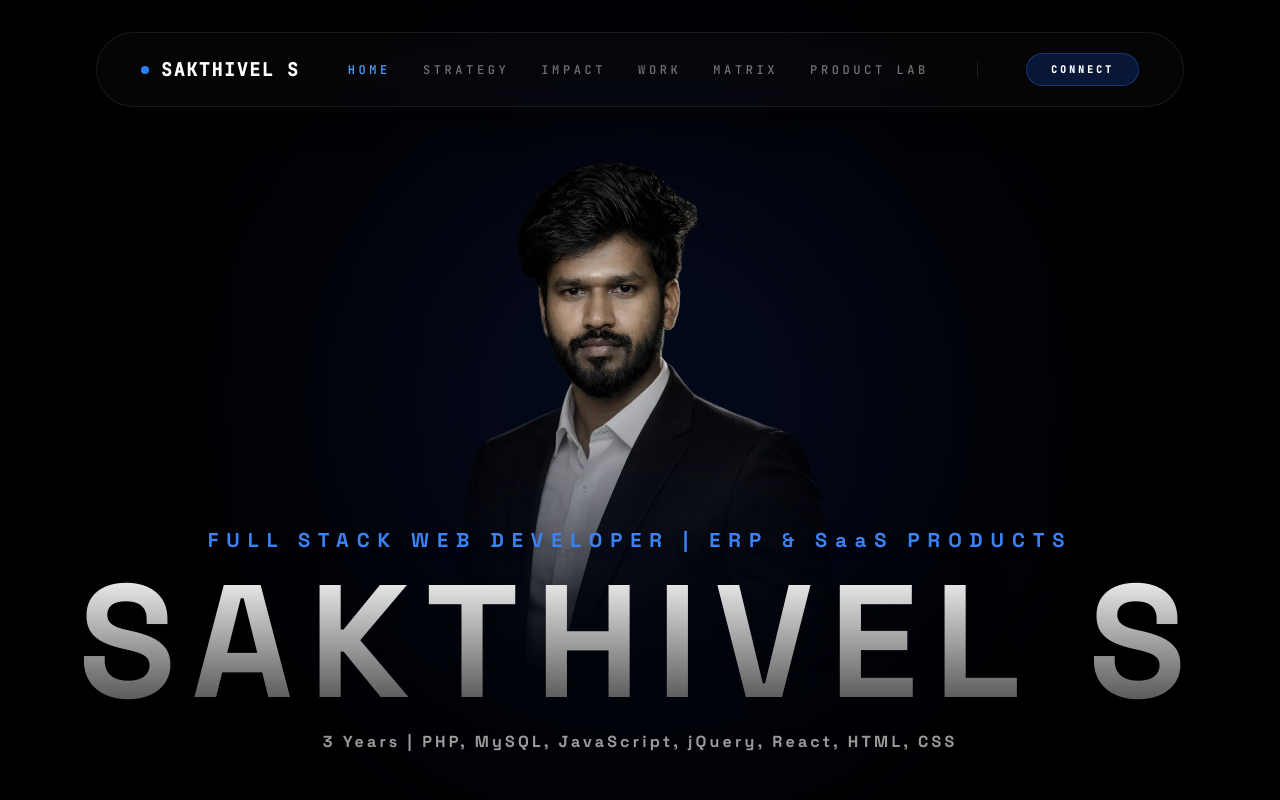
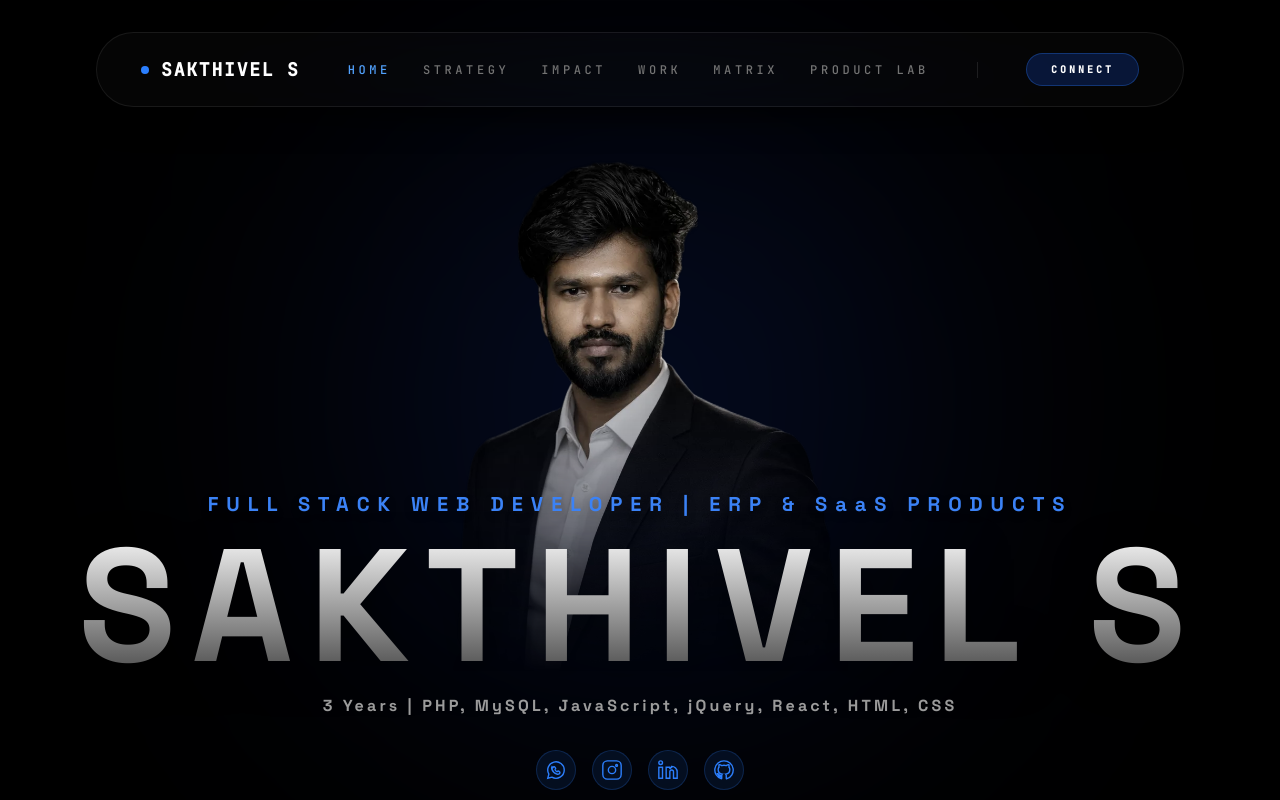
Before and after one commit to Sakthi-DevNinja/sakthivel-dev, a React (Vite) app: page / in a window 1280 px wide. Shown: the top 800 px of the page. Built offline with nearby package versions, Linux system fonts and the light colour scheme.

Commit message:
Social links added successfully

```diff
--- a/App.tsx
+++ b/App.tsx
@@ -22,6 +22,8 @@ import {
   PRODUCTS
 } from './constants';
 import { Product } from './types';
+
+import { SocialMedia } from "./components/SocialMedia";
 
 type ViewState = 'HOME' | 'PRODUCT_LAB' | 'PRODUCT_DETAIL';
 
@@ -181,7 +183,9 @@ const App: React.FC = () => {
 
               <p className="text-[#9d9d9d] text-[0.6rem] font-bold tracking-[0.1em] md:tracking-[0.2em] mt-2 text-md md:text-[1rem]">3 Years | PHP, MySQL, JavaScript, jQuery, React, HTML, CSS</p>
 
-          </div>
+              <SocialMedia className="justify-center mt-8" />
+
+         </div>
         </section>
 
         {/* 01 / Perspective Section */}
--- /dev/null
+++ b/components/SocialMedia.tsx
@@ -0,0 +1,49 @@
+import React from "react";
+
+interface SocialMediaProps {
+  className?: string;
+}
+
+export const SocialMedia: React.FC<SocialMediaProps> = ({ className }) => {
+  const baseStyle =
+    "w-10 h-10 rounded-full bg-blue-500/10 flex items-center justify-center border border-blue-500/20 text-blue-500 hover:bg-blue-500/20 hover:scale-110 transition-all duration-300";
+
+  return (
+    <div className={`flex gap-4 ${className}`}>
+
+      {/* WhatsApp */}
+      <a href="https://wa.me/919585909130?text=Hi%20Sakthivel,%20I%20visited%20your%20portfolio%20and%20I%20would%20like%20to%20discuss%20a%20project%20with%20you." target="_blank" rel="noreferrer" className={baseStyle}>
+        <svg viewBox="0 0 24 24" width="22" height="22" fill="none" stroke="currentColor" strokeWidth="1.5">
+          <path d="M21 12a9 9 0 01-13.5 7.8L3 21l1.2-4.5A9 9 0 1121 12z" />
+          <path d="M8.5 9.5c.5-1 1-1 1.5-1 .3 0 .6 0 .8.4l.7 1c.2.3.2.6 0 .9l-.4.6c-.1.2-.1.4 0 .6.4.7 1 1.3 1.7 1.7.2.1.4.1.6 0l.6-.4c.3-.2.6-.2.9 0l1 .7c.4.2.4.5.4.8 0 .5 0 1-.9 1.5-.7.4-1.5.5-2.4.2-2.6-.9-4.7-3-5.6-5.6-.3-.9-.2-1.7.2-2.4z" />
+        </svg>
+      </a>
+
+      {/* Instagram */}
+      <a href="https://www.instagram.com/sakthi_dev18" target="_blank" rel="noreferrer" className={baseStyle}>
+        <svg viewBox="0 0 24 24" width="22" height="22" fill="none" stroke="currentColor" strokeWidth="1.5">
+          <rect x="2" y="2" width="20" height="20" rx="5" />
+          <circle cx="12" cy="12" r="4" />
+          <circle cx="17" cy="7" r="1" />
+        </svg>
+      </a>
+
+      {/* LinkedIn */}
+      <a href="https://www.linkedin.com/in/sakthivel-dev" target="_blank" rel="noreferrer" className={baseStyle}>
+        <svg viewBox="0 0 24 24" width="22" height="22" fill="none" stroke="currentColor" strokeWidth="1.5">
+          <rect x="2" y="9" width="4" height="12" />
+          <circle cx="4" cy="4" r="2" />
+          <path d="M16 8a6 6 0 016 6v7h-4v-7a2 2 0 10-4 0v7h-4v-12h4v2a4 4 0 012-2z" />
+        </svg>
+      </a>
+
+      {/* GitHub */}
+      <a href="https://github.com/Sakthi-DevNinja" target="_blank" rel="noreferrer" className={baseStyle}>
+        <svg viewBox="0 0 24 24" width="22" height="22" fill="none" stroke="currentColor" strokeWidth="1.5">
+          <path d="M12 2a10 10 0 00-3.16 19.5c.5.09.68-.22.68-.48v-1.7c-2.78.6-3.37-1.34-3.37-1.34a2.65 2.65 0 00-1.11-1.46c-.9-.62.07-.6.07-.6a2.1 2.1 0 011.53 1.03 2.13 2.13 0 002.9.83 2.13 2.13 0 01.63-1.34c-2.22-.25-4.55-1.11-4.55-4.95a3.87 3.87 0 011.03-2.69 3.6 3.6 0 01.1-2.65s.84-.27 2.75 1.02a9.5 9.5 0 015 0c1.9-1.29 2.74-1.02 2.74-1.02a3.6 3.6 0 01.1 2.65 3.87 3.87 0 011.02 2.69c0 3.85-2.34 4.7-4.57 4.94a2.38 2.38 0 01.67 1.85v2.75c0 .27.18.58.69.48A10 10 0 0012 2z"/>
+        </svg>
+      </a>
+
+    </div>
+  );
+};
```
